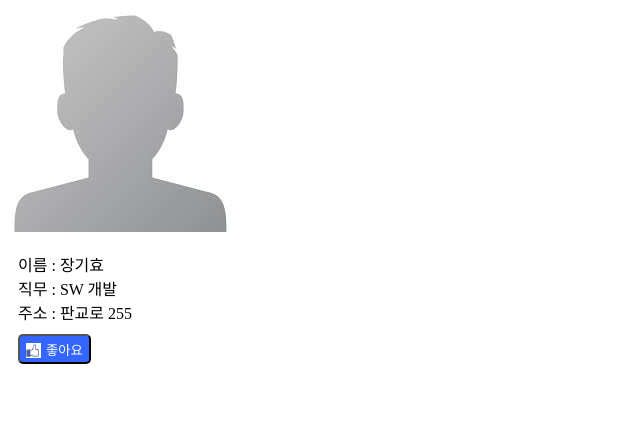
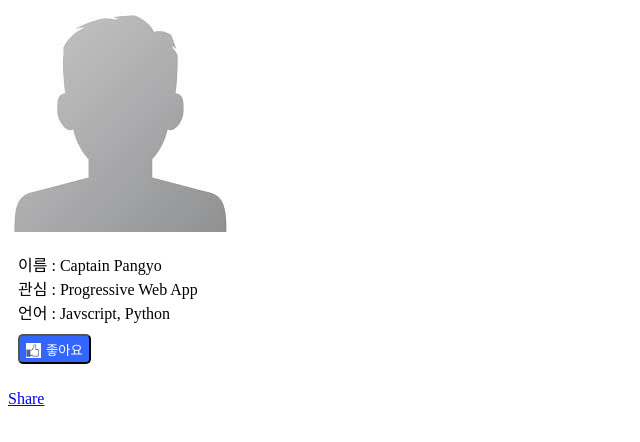
Before and after one commit to joshua1988/DevCampWAP-SWA, a plain HTML site: page index.html in a window 1280 px wide. Shown: the whole page, without its empty margins (0-640 px from the left). Drawn offline with Linux system fonts and the light colour scheme.

Commit message:
Added Facebook Share API

```diff
--- a/index.html
+++ b/index.html
@@ -36,12 +36,13 @@
     </script>
     <img src="images/profile.png" alt="프로필 사진">
     <p>
-      <span>이름 : 장기효</span><br>
-      <span>직무 : SW 개발</span><br>
-      <span>주소 : 판교로 255</span><br>
+      <span>이름 : Captain Pangyo</span><br>
+      <span>관심 : Progressive Web App</span><br>
+      <span>언어 : Javscript, Python</span><br>
       <button onclick="clickButton()">
         <img src="images/like.png">좋아요
       </button>
+      <div class="fb-share-button" data-href="https://joshua1988.github.io/DevCampWAP-SWA/" data-layout="button_count" data-size="large" data-mobile-iframe="true"><a class="fb-xfbml-parse-ignore" target="_blank" href="https://www.facebook.com/sharer/sharer.php?u=https%3A%2F%2Fjoshua1988.github.io%2FDevCampWAP-SWA%2F&amp;src=sdkpreparse">Share</a></div>
     </p>
     <div class="fb-comments" data-href="https://joshua1988.github.io/DevCampWAP-SWA/" data-numposts="5"></div>
     <!-- <script src="main.js"></script> -->
```
